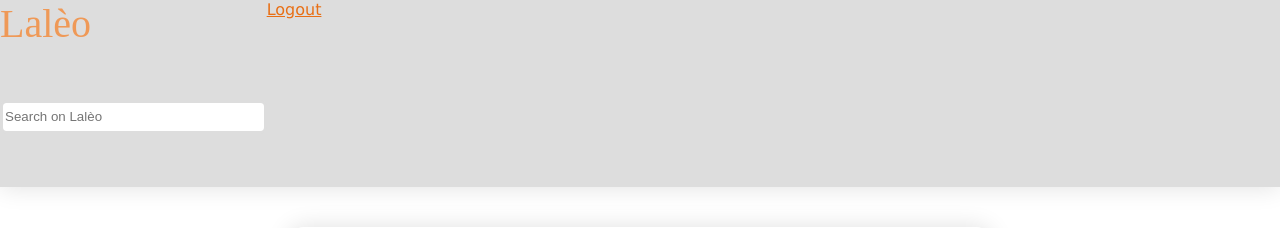
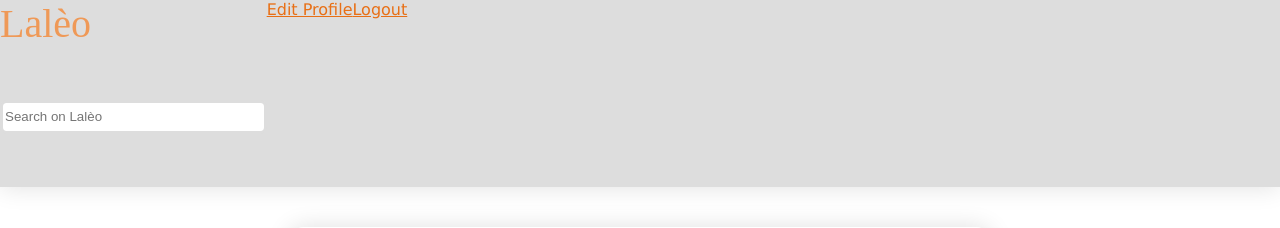
Before and after one commit to aloxyz/laleo, a PHP site: page /index.php in a window 1280 px wide. Shown: the top 228 px of the page. Run offline with PHP 8.4, Linux system fonts and the light colour scheme; the visitor is signed in with stand-in values (Sample User, id 1).

Commit message:
added new button for editing profile and now only logged user can see logout

```diff
--- a/index.php
+++ b/index.php
@@ -22,9 +22,11 @@
         echo '<a class="link" href="login.php">Login</a>';
         echo '<a class="link" href="signup.php">Signup</a>';
         }
+        else{
+            echo '<a class="link" href="edit_profile.php">Edit Profile</a>';
+            echo '<a class="link" href="logout.php">Logout</a>';
+        }
         ?>
-        <a class="link" href="logout.php">Logout</a>
-
     </div>
 
     <div class="feed">
```
